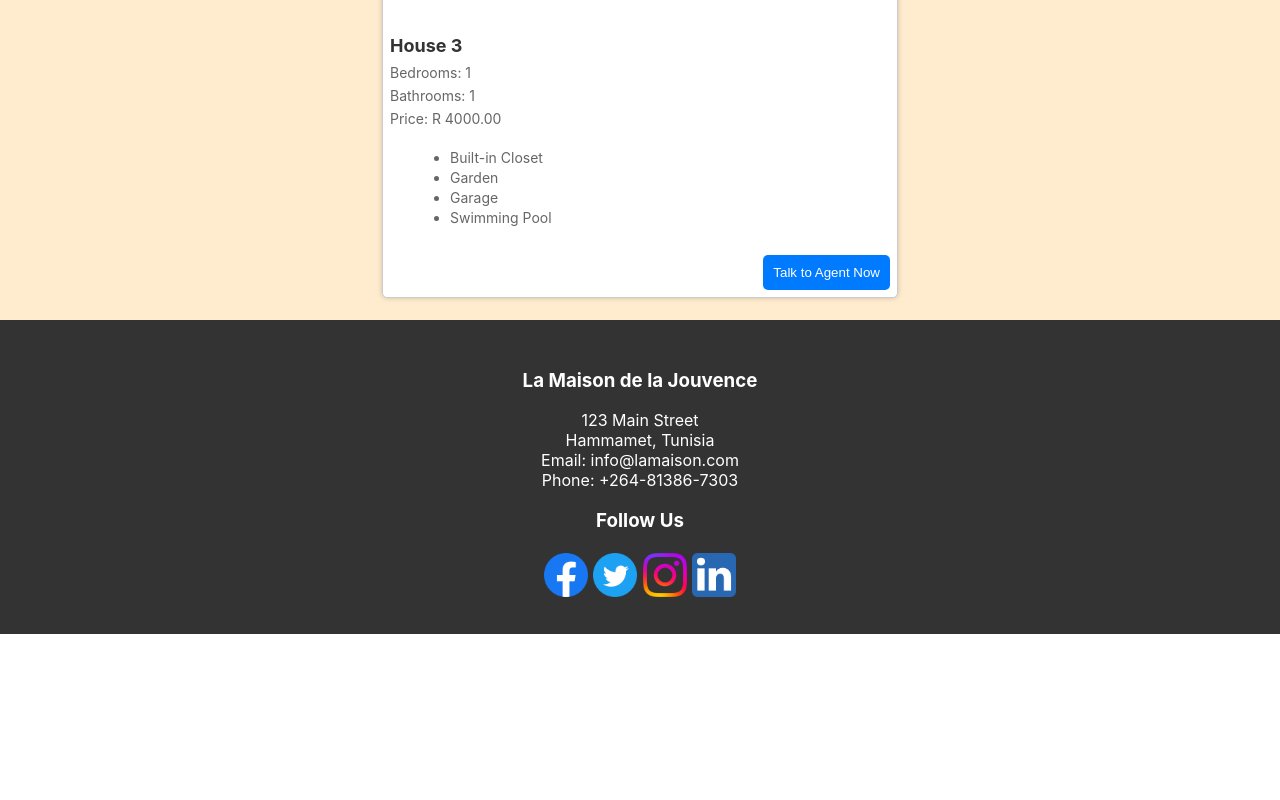
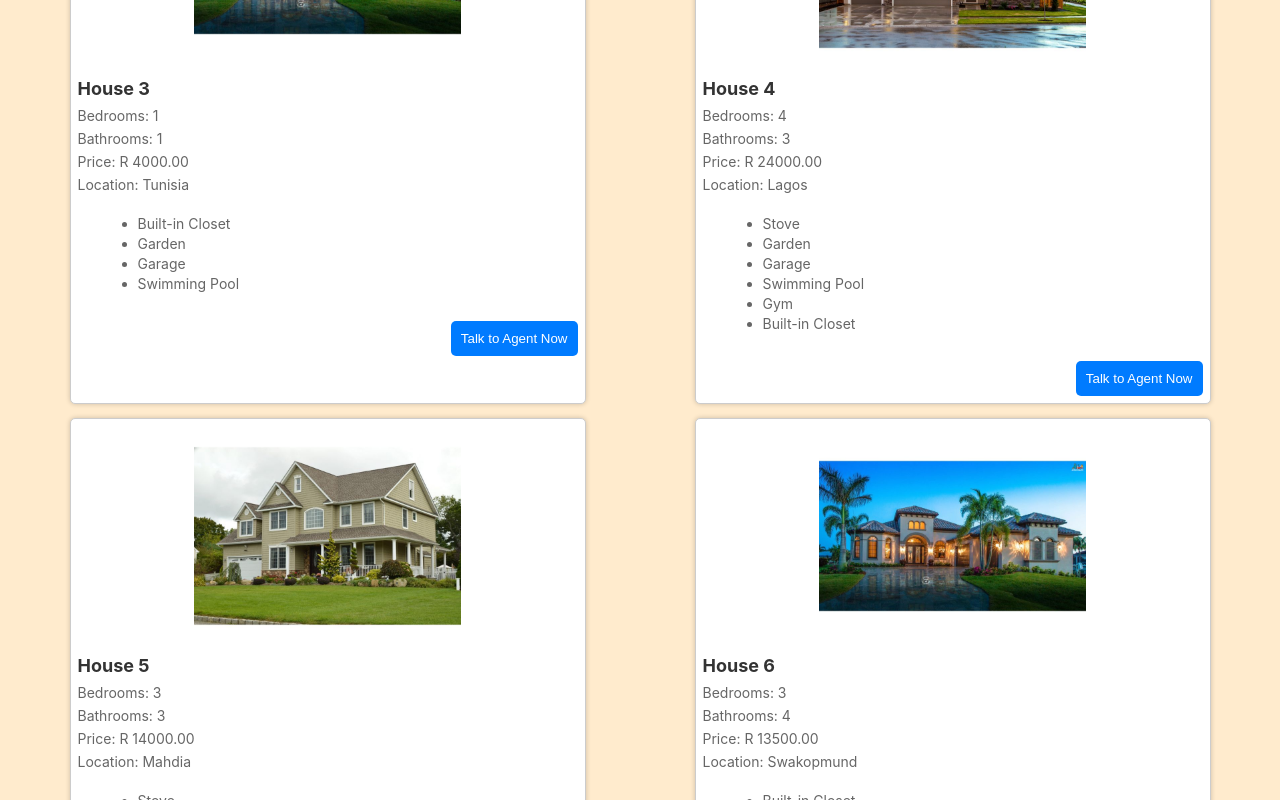
Before and after one commit to dhaker95/Portfolio-Project, a React (Create React App) app: page /housing in a window 1280 px wide. Shown: the part 920-1720 px from the top of the page. Before the commit the page ends 1554 px from the top, so only its background shows below. Built offline with nearby package versions, Linux system fonts and the light colour scheme; a web font is replaced by a local one.

Commit message:
Updated Housing

```diff
--- a/src/screens/Housing/Housing.jsx
+++ b/src/screens/Housing/Housing.jsx
@@ -15,6 +15,7 @@ const Housing = () => {
         bedrooms: '',
         bathrooms: '',
         Price: '',
+		Location: '',
     });
 
     const handleSearchChange = (e) => {
@@ -37,39 +38,84 @@ const Housing = () => {
       bedrooms: 3,
       bathrooms: 2,
       Price: 'R 9000.00',
+      Location: 'Windhoek',
+      images: [house1_1],
+      features: ['Built-in Closet', 'Garden', 'Garage', 'Gym'],
       agent: {
         name: 'Hilya Ntinda',
         email: 'ntindahilya@gmail.com',
         country: 'Namibia',
       },
-            images: [house1_1],
-            features: ['Built-in Closet', 'Garden', 'Garage'],
     },
     {
       id: 2,
       bedrooms: 4,
       bathrooms: 3,
       Price: 'R 12000.00',
+      Location: 'Nigeria',
+      images: [house1_2],
+      features: ['Swimming Pool', 'Spacious Living Room', 'Modern Kitchen'],
       agent: {
         name: 'Hilya Ntinda',
         email: 'ntindahilya@gmail.com',
         country: 'Namibia',
       },
-            images: [house1_2],
-            features: ['Swimming Pool', 'Spacious Living Room', 'Modern Kitchen'],
     },
     {
       id: 3,
       bedrooms: 1,
       bathrooms: 1,
       Price: 'R 4000.00',
+      Location: 'Tunisia',
+      images: [house1_3],
+      features: ['Built-in Closet', 'Garden', 'Garage', 'Swimming Pool'],
       agent: {
         name: 'Hilya Ntinda',
         email: 'ntindahilya@gmail.com',
         country: 'Namibia',
       },
-            images: [house1_3],
-            features: ['Built-in Closet', 'Garden', 'Garage', 'Swimming Pool'],
+    },
+    {
+      id: 4,
+      bedrooms: 4,
+      bathrooms: 3,
+      Price: 'R 24000.00',
+      Location: 'Lagos',
+      images: [house2_1],
+      features: ['Stove', 'Garden', 'Garage', 'Swimming Pool', 'Gym', 'Built-in Closet'],
+      agent: {
+        name: 'Hilya Ntinda',
+        email: 'ntindahilya@gmail.com',
+        country: 'Namibia',
+      },
+    },
+    {
+      id: 5,
+      bedrooms: 3,
+      bathrooms: 3,
+      Price: 'R 14000.00',
+      Location: 'Mahdia',
+      images: [house2_2],
+      features: ['Stove', 'Garden', 'Garage', 'Swimming Pool', 'Gym', 'Built-in Closet'],
+      agent: {
+        name: 'Hilya Ntinda',
+        email: 'ntindahilya@gmail.com',
+        country: 'Namibia',
+      },
+    },
+    {
+      id: 6,
+      bedrooms: 3,
+      bathrooms: 4,
+      Price: 'R 13500.00',
+      Location: 'Swakopmund',
+      images: [house2_3],
+      features: ['Built-in Closet', 'Garden', 'Garage', 'Swimming Pool', 'Gym'],
+      agent: {
+        name: 'Hilya Ntinda',
+        email: 'ntindahilya@gmail.com',
+        country: 'Namibia',
+      },
     },
         // Add more house objects as needed
     ];
@@ -81,7 +127,8 @@ const Housing = () => {
             return (
                 (searchCriteria.bedrooms === '' || house.bedrooms.toString() === searchCriteria.bedrooms) &&
                 (searchCriteria.bathrooms === '' || house.bathrooms.toString() === searchCriteria.bathrooms) &&
-                (searchCriteria.Price === '' || house.Price.toString() === searchCriteria.Price)
+                (searchCriteria.Price === '' || house.Price.toString() === searchCriteria.Price) &&
+                (searchCriteria.Location === '' || house.Location.toString() === searchCriteria.Location)
             );
         });
 
@@ -116,6 +163,13 @@ const Housing = () => {
                         onChange={handleSearchChange}
                         placeholder="Price"
                     />
+					 <input
+            type="text"
+            name="Location"
+            value={searchCriteria.Location}
+            onChange={handleSearchChange}
+            placeholder="Location"
+          />
                     <button onClick={handleSearch}>Search</button>
                 </div>
                 <div className="house-list">
@@ -136,6 +190,7 @@ const Housing = () => {
                                 <p>Bedrooms: {house.bedrooms}</p>
                                 <p>Bathrooms: {house.bathrooms}</p>
                                 <p>Price: {house.Price}</p>
+								<p>Location: {house.Location}</p>
                                 <ul>
                                     {house.features.map((feature, index) => (
                                         <li key={index}>{feature}</li>
```
Also changed, not shown: 2 other files (tests, documents, lock files or other folders). Lines whose indentation alone changed are shown as unchanged.
